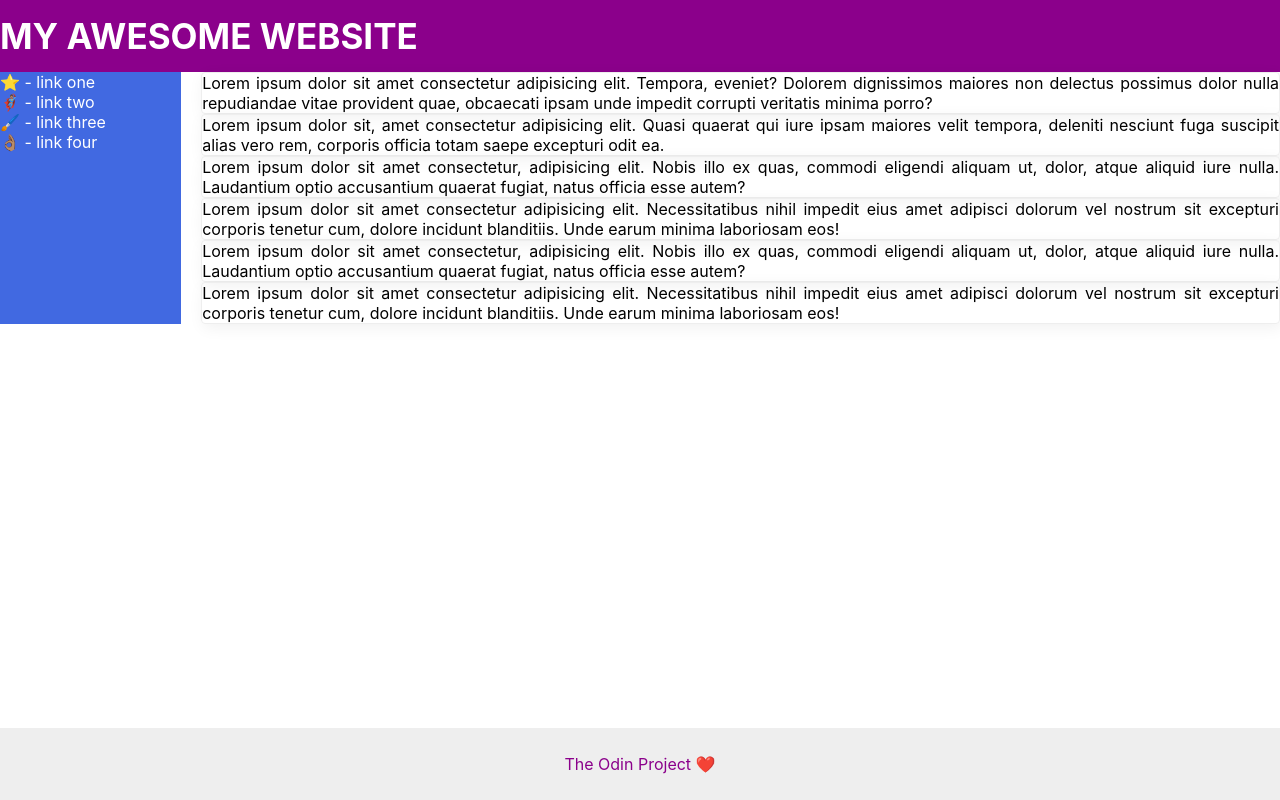
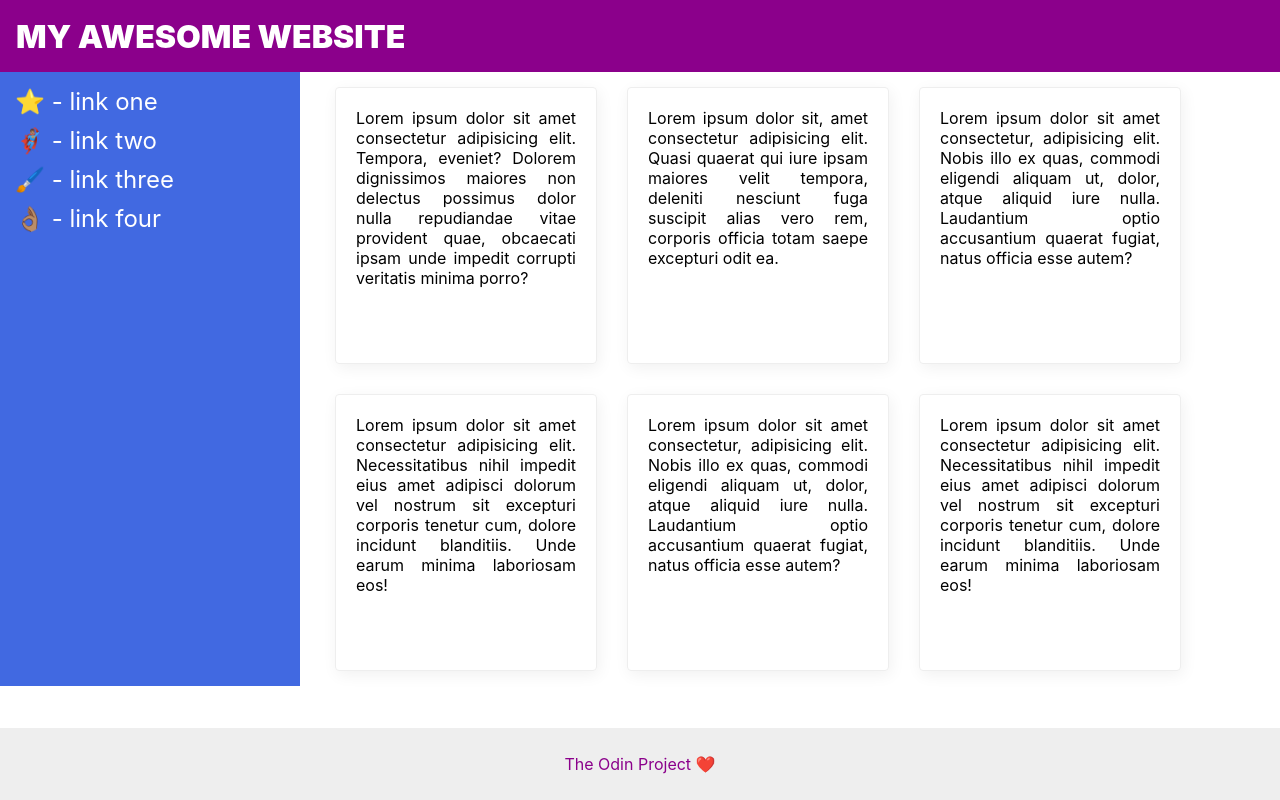
Before and after one commit to lucasasilva/odin, a plain HTML site: page flex/07-flex-layout-2/index.html in a window 1280 px wide. Drawn offline with Linux system fonts and the light colour scheme.

Commit message:
concluded with high similarity to desired outcome

```diff
--- a/flex/07-flex-layout-2/styles.css
+++ b/flex/07-flex-layout-2/styles.css
@@ -10,8 +10,8 @@ body {
     color: white;
     display: flex;
     align-items: center;
-    font-weight: bolder;
-    font-size: 35px;
+    font-weight: 900;
+    font-size: 32px;
   }
 
   .footer {
@@ -41,30 +41,51 @@ a{
     text-decoration: none;
     color: white;
 }
-
+/* SOLUTION */
 body{
     display: flex;
     flex-direction: column;
 }
-
-
+.header span{
+    margin-left: 16px;
+}
 .container{
     display: flex;
     gap: 20px;
+    flex-direction: row;
+    height: 100%;
+}
+.sidebar{
+    min-width: 300px;
+}
+.sidebar ul li a{
+    margin: 15px;
+    font-size: 24px;
+}
+ul{
+    margin-top: 15px;
+    display: flex;
+    flex-direction: column;
+    gap: 10px;
 }
 
-.sidebar{
-display: flex;
-
-}
 
 .container-cards{
-    flex-grow: 2;
     display: flex;
-
+}
+.cards{
+    display: flex;
+    /* flex-direction: column; */
+    flex-wrap: wrap;
+    /* padding: 16px; */
 }
 .card{
     text-align: justify;
+    max-width: 220px;
+    height: 235px;
+    padding: 20px;
+    margin: 15px;
+
 }
 
 .footer{
```
Also changed, not shown: flex/07-flex-layout-2/index.html (+0 -1 lines).
